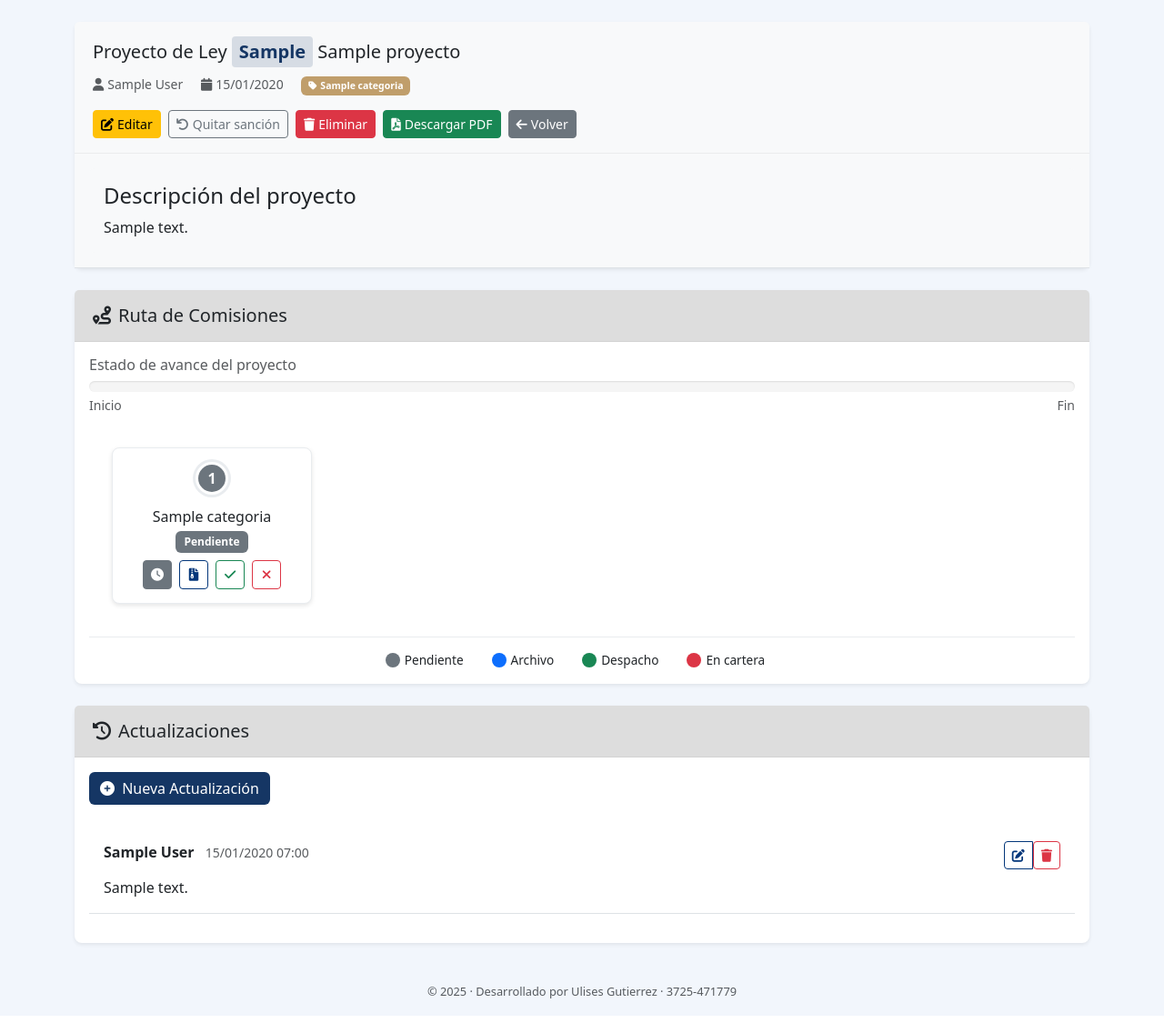
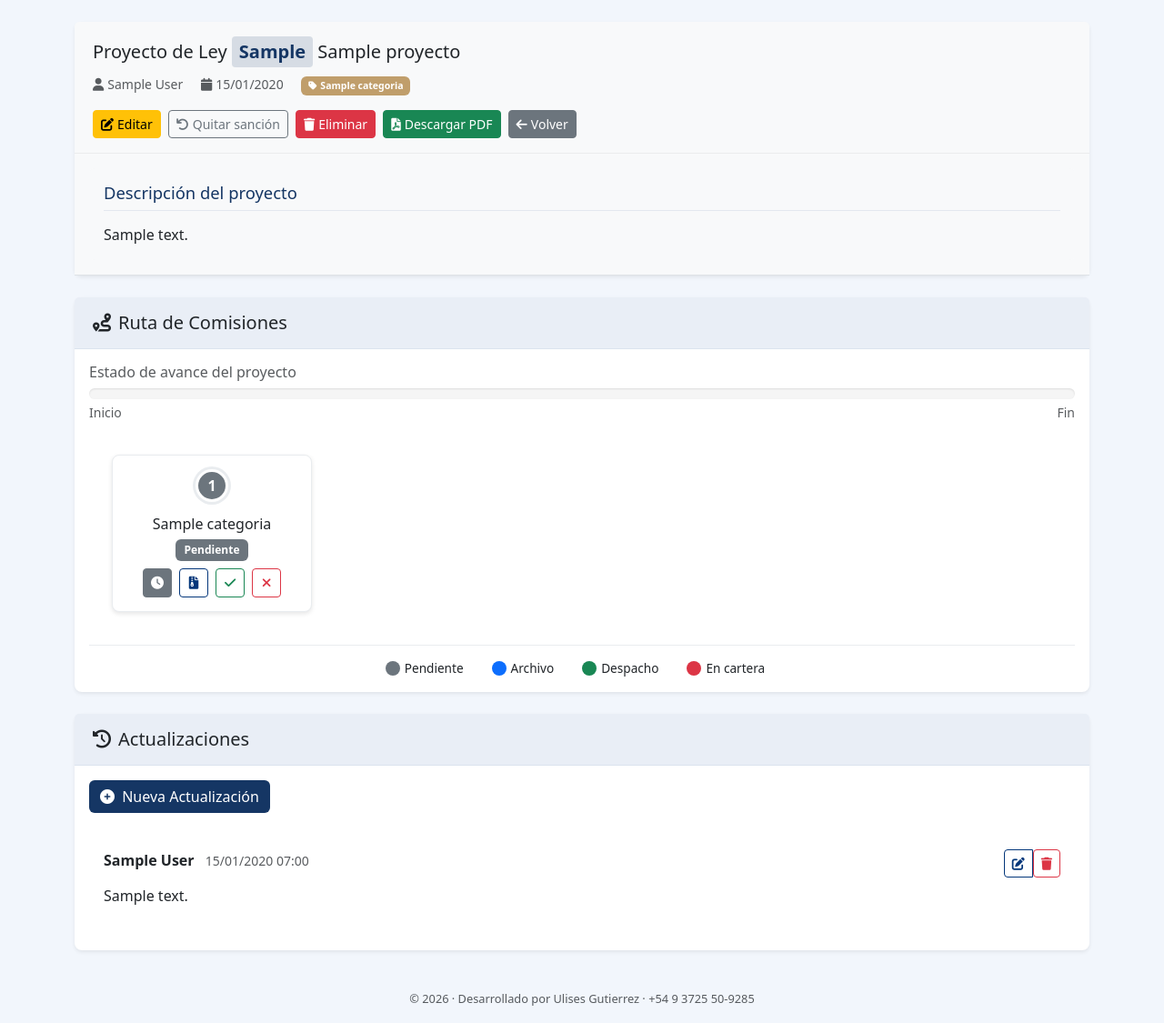
Before and after one commit to ulicseg/GestorLegislativo, a Django app: page /proyectos/1/ in a window 1280 px wide. Shown: the part 56-1181 px from the top of the page at 91% size. Run offline with Django 5.2, Linux system fonts and the light colour scheme; a user stored in the database is signed in; tables that the repository leaves empty hold one stand-in row (values such as "Sample post"); some libraries are stand-ins or nearby versions.

Commit message:
Retoques esteticos en detalle y listados, y actualizar pie de pagina
- Pie de pagina: telefono nuevo (+54 9 3725 50-9285, link de WhatsApp actualizado) y anio automatico.
- Listados: encabezado de tarjeta en un tono azul grisaceo suave, borde fino, sombra al pasar el mouse, linea separadora sobre los botones y vista previa de la descripcion con texto uniforme (el contenedor pasa de p a div porque la descripcion trae bloques HTML).
- Detalle: titulo de la descripcion mas sobrio con subrayado y encabezados de Ruta y Actualizaciones con el mismo tono que los listados.

Co-Authored-By: Claude Sonnet 5.5 <noreply@anthropic.com>

```diff
--- a/diputada/templates/base.html
+++ b/diputada/templates/base.html
@@ -128,6 +128,35 @@
             margin-bottom: 0;
             display: flex;
             flex-direction: column;
+            border: 1px solid #e3e8ef;
+            transition: box-shadow 0.2s ease, transform 0.2s ease;
+        }
+
+        .proyecto-card:hover {
+            box-shadow: 0 6px 16px rgba(21, 54, 100, 0.12) !important;
+            transform: translateY(-2px);
+        }
+
+        .proyecto-card .card-header {
+            background-color: #e9eef6;
+            border-bottom: 1px solid #dbe3ee;
+        }
+
+        /* Vista previa de la descripción: texto uniforme (el formato original se ve en el detalle) */
+        .proyecto-card .card-text {
+            margin-bottom: 0.75rem;
+        }
+
+        .proyecto-card .card-text,
+        .proyecto-card .card-text * {
+            text-align: left !important;
+            font-weight: 400 !important;
+            font-size: 0.92rem !important;
+            color: #495057 !important;
+        }
+
+        .proyecto-card .card-text p {
+            margin-bottom: 0.4rem;
         }
 
         .proyecto-card .card-body {
@@ -139,6 +168,7 @@
         .proyecto-card .card-footer-row {
             margin-top: auto;
             padding-top: 0.75rem;
+            border-top: 1px solid #eef1f5;
         }
 
         .proyecto-card .card-header .badge {
@@ -659,7 +689,7 @@
     <!-- Footer sutil -->
     <footer class="py-3 text-center mt-auto">
         <small class="text-muted" style="font-size: 0.8rem;">
-            © 2025 · Desarrollado por Ulises Gutierrez · <a href="https://wa.me/+543725471779" class="text-decoration-none text-muted" target="_blank" rel="noopener noreferrer">3725-471779</a>
+            © {% now "Y" %} · Desarrollado por Ulises Gutierrez · <a href="https://wa.me/5493725509285" class="text-decoration-none text-muted" target="_blank" rel="noopener noreferrer">+54 9 3725 50-9285</a>
         </small>
     </footer>
 
--- a/diputada/templates/proyectos/detalle_proyecto.html
+++ b/diputada/templates/proyectos/detalle_proyecto.html
@@ -325,6 +325,24 @@
         background-color: #f8f9fa;
         padding: 1rem;
         border-radius: 6px;
+    }
+
+    .proyecto-descripcion > h4:first-child {
+        font-size: 1.15rem;
+        color: #153664;
+        margin-bottom: 0.9rem;
+        padding-bottom: 0.5rem;
+        border-bottom: 1px solid #e3e8ef;
+    }
+
+    /* Encabezados de Ruta y Actualizaciones: mismo tono suave que las tarjetas del listado */
+    .card-header:not(.bg-light) {
+        background-color: #e9eef6;
+        border-bottom: 1px solid #dbe3ee;
+    }
+
+    .actualizacion-item:last-child {
+        border-bottom: 0 !important;
     }
 
     /* Estilos para la línea de tiempo de la ruta de comisiones */
--- a/diputada/templates/proyectos/listar_proyectos.html
+++ b/diputada/templates/proyectos/listar_proyectos.html
@@ -82,7 +82,7 @@
                     </span>
                 </div>
                 <div class="card-body">
-                    <p class="card-text text-muted">{{ proyecto.descripcion|safe|truncatewords_html:20 }}</p>
+                    <div class="card-text text-muted">{{ proyecto.descripcion|safe|truncatewords_html:20 }}</div>
 
                     <!-- Indicador visual de ruta de comisiones -->
                     {% if proyecto.ruta_comisiones.all %}
--- a/diputada/templates/proyectos/mis_proyectos.html
+++ b/diputada/templates/proyectos/mis_proyectos.html
@@ -67,7 +67,7 @@
                     </span>
                 </div>
                 <div class="card-body">
-                    <p class="card-text text-muted">{{ proyecto.descripcion|safe|truncatewords_html:20 }}</p>
+                    <div class="card-text text-muted">{{ proyecto.descripcion|safe|truncatewords_html:20 }}</div>
 
                     <!-- Indicador visual de ruta de comisiones -->
                     {% if proyecto.ruta_comisiones.all %}
--- a/diputada/templates/proyectos/proyectos_sancionados.html
+++ b/diputada/templates/proyectos/proyectos_sancionados.html
@@ -63,7 +63,7 @@
                     </span>
                 </div>
                 <div class="card-body">
-                    <p class="card-text text-muted">{{ proyecto.descripcion|safe|truncatewords_html:20 }}</p>
+                    <div class="card-text text-muted">{{ proyecto.descripcion|safe|truncatewords_html:20 }}</div>
 
                     <div class="d-flex justify-content-between align-items-center card-footer-row">
                         <div class="text-muted small">
```
